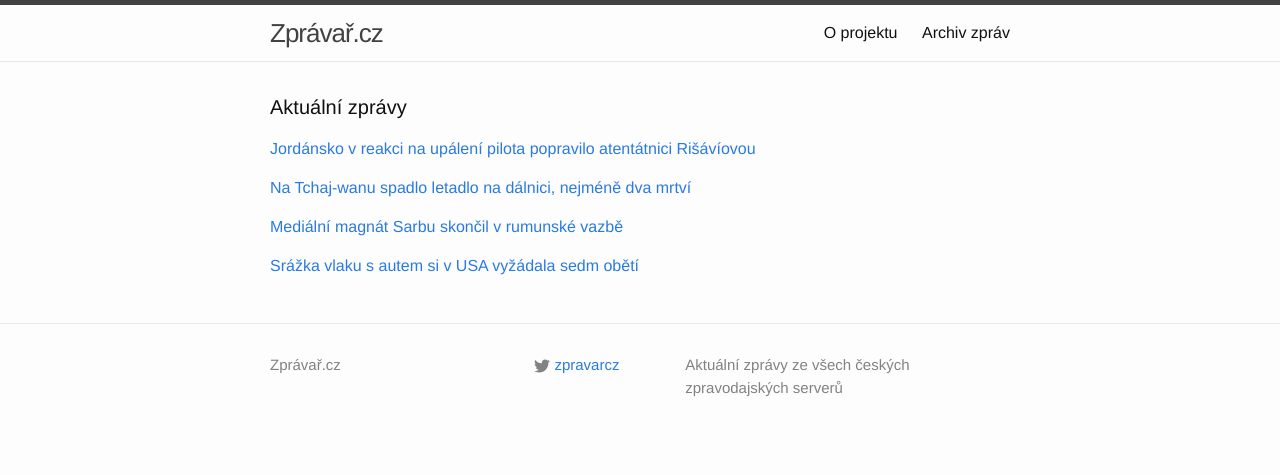
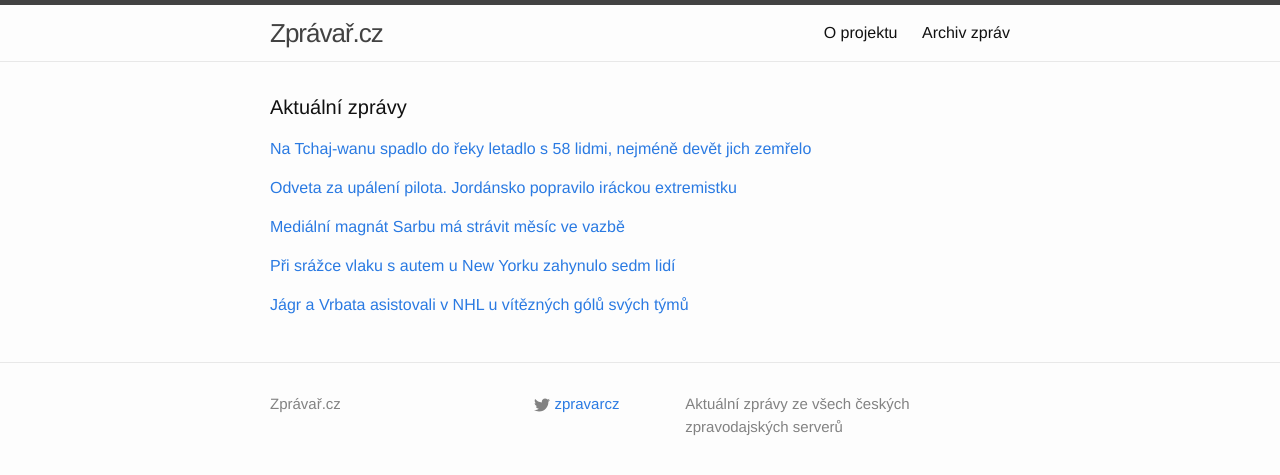
Before and after one commit to adliska/zpravar, a Jekyll site: the page built from index.html, in a window 1280 px wide. Shown: the top 475 px of the page. Built offline with Jekyll 4.4.1, drawn with Linux system fonts in a browser that asks for light colours; some of the changed lines change nothing that is shown.

Commit message:
zpravar news update

```diff
--- a/index.html
+++ b/index.html
@@ -5,9 +5,25 @@ layout: default
 <div class="home">
     <h1 class="page-heading">Aktuální zprávy</h1>
 
-<p><a href="javascript:;" onclick="toggle_visibility('zpravy0')">Jordánsko v reakci na upálení pilota popravilo atentátnici Rišávíovou</a></p>
+<p><a href="javascript:;" onclick="toggle_visibility('zpravy0')">Na Tchaj-wanu spadlo do řeky letadlo s 58 lidmi, nejméně devět jich zemřelo</a></p>
 <div id="zpravy0" style="display:none">
 <ul>
+<li><a href=http://zahranicni.ihned.cz/c1-63482360-na-tchaj-wanu-spadlo-do-reky-letadlo-s-58-lidmi-nejmene-devet-jich-zemrelo>Na Tchaj-wanu spadlo do řeky letadlo s 58 lidmi, nejméně devět jich zemřelo - zahranicni.ihned.cz</a></li>
+<li><a href=http://www.novinky.cz/zahranicni/svet/360662-na-tchaj-wanu-se-zritilo-letadlo-do-reky-zemrelo-devet-lidi.html>Na Tchaj-wanu se zřítilo letadlo do řeky , zemřelo devět lidí - www.novinky.cz</a></li>
+<li><a href=http://www.lidovky.cz/na-tchaj-wanu-se-zritilo-letadlo-do-reky-nejmene-devet-mrtvych-p6w-/zpravy-svet.aspx?c=A150204_071706_ln_zahranici_ele>Na Tchaj-wanu se zřítilo letadlo do řeky. Nejméně devět mrtvých  - www.lidovky.cz</a></li>
+<li><a href=http://www.ceskatelevize.cz/ct24/svet/300514-v-tchaj-peji-spadlo-letadlo-do-reky-zatim-devet-mrtvych/>V Tchaj-peji spadlo letadlo do řeky - zatím devět mrtvých - www.ceskatelevize.cz</a></li>
+<li><a href=http://www.novinky.cz/zahranicni/svet/360662-na-tchaj-wanu-se-zritilo-letadlo-do-reky.html>Na Tchaj-wanu se zřítilo letadlo do řeky  - www.novinky.cz</a></li>
+<li><a href=http://zpravy.aktualne.cz/zahranici/na-tchaj-wanu-spadlo-letadlo-s-58-lidmi-nejmene-dva-mrtvi/r~e343d1b6ac3111e49fc3002590604f2e/>Na Tchaj-wanu spadlo letadlo na dálnici, nejméně dva mrtví - zpravy.aktualne.cz</a></li>
+<li><a href=http://www.ceskenoviny.cz/zpravy/zpravy/na-tchaj-wanu-spalo-letadlo-s-58-lidmi-nejmene-devet-mrtvych/1177104>Na Tchaj-wanu spalo letadlo s 58 lidmi, nejméně devět mrtvých - www.ceskenoviny.cz</a></li>
+<li><a href=http://www.rozhlas.cz/_zprava/na-tchajwanu-se-zritilo-letadlo-s-58-lidmi-na-palube-nejmene-devet-cestujicich-zahynulo--1451466>Na Tchaj-wanu se zřítilo letadlo s 58 lidmi na palubě, nejméně devět cestujících zahynulo - www.rozhlas.cz</a></li>
+<li><a href=http://zpravy.idnes.cz/pad-letadla-v-tchaj-wanu-0sp-/zahranicni.aspx?c=A150204_062604_zahranicni_jj>V Tchaj-wanu se krátce po startu zřítilo letadlo, devět lidí zemřelo - zpravy.idnes.cz</a></li>
+<li><a href=http://www.novinky.cz/zahranicni/svet/360662-na-tchajwanu-se-zritilo-letadlo-do-reky.html>Na Tchajwanu se zřítilo letadlo do řeky  - www.novinky.cz</a></li>
+<li><a href=http://www.ceskenoviny.cz/zpravy/zpravy/na-tchaj-wanu-se-zritilo-letadlo-s-58-lidmi-nejmene-dva-mrtvi/1177104>Na Tchaj-wanu se zřítilo letadlo s 58 lidmi, nejméně dva mrtví - www.ceskenoviny.cz</a></li>
+</ul>
+</div><p><a href="javascript:;" onclick="toggle_visibility('zpravy1')">Odveta za upálení pilota. Jordánsko popravilo iráckou extremistku </a></p>
+<div id="zpravy1" style="display:none">
+<ul>
+<li><a href=http://www.lidovky.cz/odveta-za-upaleni-pilota-jordansko-popravilo-irackou-extremistku-109-/zpravy-svet.aspx?c=A150204_070936_ln_zahranici_ele>Odveta za upálení pilota. Jordánsko popravilo iráckou extremistku  - www.lidovky.cz</a></li>
 <li><a href=http://zpravy.e15.cz/zahranicni/udalosti/jordansko-v-reakci-na-upaleni-pilota-popravilo-atentatnici-risaviovou-1159413>Jordánsko v reakci na upálení pilota popravilo atentátnici Rišávíovou - zpravy.e15.cz</a></li>
 <li><a href=http://zpravy.aktualne.cz/zahranici/odveta-za-upaleni-pilota-jordansko-popravilo-teroristku/r~13f448b6ac2f11e49e4b0025900fea04/>Odveta za upálení pilota: Jordánsko popravilo teroristku - zpravy.aktualne.cz</a></li>
 <li><a href=http://www.ceskatelevize.cz/ct24/svet/300511-odplata-za-vrazdu-pilota-amman-popravil-extremistku-risaviovou/>Odplata za vraždu pilota: Ammán popravil extremistku Rišávíovou - www.ceskatelevize.cz</a></li>
@@ -16,28 +32,28 @@ layout: default
 <li><a href=http://www.rozhlas.cz/_zprava/jordansko-popravilo-v-reakci-na-vrazdu-sveho-pilota-extremistku-risaviovou--1451453>Jordánsko popravilo v reakci na vraždu svého pilota extremistku Rišávíovou - www.rozhlas.cz</a></li>
 <li><a href=http://zpravy.idnes.cz/jordansko-popravilo-extremistku-risaviovou-a-dalsiho-radikala-pwp-/zahranicni.aspx?c=A150204_044610_zahranicni_wlk>Jordánsko popravilo teroristku a dalšího vězně, reaguje na upálení pilota - zpravy.idnes.cz</a></li>
 </ul>
-</div><p><a href="javascript:;" onclick="toggle_visibility('zpravy1')">Na Tchaj-wanu spadlo letadlo na dálnici, nejméně dva mrtví</a></p>
-<div id="zpravy1" style="display:none">
-<ul>
-<li><a href=http://zpravy.aktualne.cz/zahranici/na-tchaj-wanu-spadlo-letadlo-s-58-lidmi-nejmene-dva-mrtvi/r~e343d1b6ac3111e49fc3002590604f2e/>Na Tchaj-wanu spadlo letadlo na dálnici, nejméně dva mrtví - zpravy.aktualne.cz</a></li>
-<li><a href=http://www.ceskenoviny.cz/zpravy/zpravy/na-tchaj-wanu-spalo-letadlo-s-58-lidmi-nejmene-devet-mrtvych/1177104>Na Tchaj-wanu spalo letadlo s 58 lidmi, nejméně devět mrtvých - www.ceskenoviny.cz</a></li>
-<li><a href=http://www.rozhlas.cz/_zprava/na-tchajwanu-se-zritilo-letadlo-s-58-lidmi-na-palube-nejmene-devet-cestujicich-zahynulo--1451466>Na Tchaj-wanu se zřítilo letadlo s 58 lidmi na palubě, nejméně devět cestujících zahynulo - www.rozhlas.cz</a></li>
-<li><a href=http://zpravy.idnes.cz/pad-letadla-v-tchaj-wanu-0sp-/zahranicni.aspx?c=A150204_062604_zahranicni_jj>V Tchaj-wanu se krátce po startu zřítilo letadlo, devět lidí zemřelo - zpravy.idnes.cz</a></li>
-<li><a href=http://www.novinky.cz/zahranicni/svet/360662-na-tchajwanu-se-zritilo-letadlo-do-reky.html>Na Tchajwanu se zřítilo letadlo do řeky  - www.novinky.cz</a></li>
-<li><a href=http://www.ceskenoviny.cz/zpravy/zpravy/na-tchaj-wanu-se-zritilo-letadlo-s-58-lidmi-nejmene-dva-mrtvi/1177104>Na Tchaj-wanu se zřítilo letadlo s 58 lidmi, nejméně dva mrtví - www.ceskenoviny.cz</a></li>
-</ul>
-</div><p><a href="javascript:;" onclick="toggle_visibility('zpravy2')">Mediální magnát Sarbu skončil v rumunské vazbě </a></p>
+</div><p><a href="javascript:;" onclick="toggle_visibility('zpravy2')">Mediální magnát Sarbu má strávit měsíc ve vazbě</a></p>
 <div id="zpravy2" style="display:none">
 <ul>
+<li><a href=http://www.ceskatelevize.cz/ct24/svet/300515-medialni-magnat-sarbu-ma-stravit-mesic-ve-vazbe/>Mediální magnát Sarbu má strávit měsíc ve vazbě - www.ceskatelevize.cz</a></li>
+<li><a href=http://ekonomika.idnes.cz/soud-poslal-exsefa-novy-sarbua-na-tricet-dni-do-vazby-pcy-/eko-zahranicni.aspx?c=A150204_065954_eko-zahranicni_jj>Rumunský soud poslal exšéfa Novy Sarbua na třicet dní do vazby - ekonomika.idnes.cz</a></li>
 <li><a href=http://www.novinky.cz/zahranicni/evropa/360663-medialni-magnat-sarbu-skoncil-v-rumunske-vazbe.html>Mediální magnát Sarbu skončil v rumunské vazbě  - www.novinky.cz</a></li>
 <li><a href=http://www.ceskenoviny.cz/zpravy/zpravy/rumunsky-soud-poslal-medialniho-magnata-sarbua-na-30-dni-do-vazby/1177101>Rumunský soud poslal mediálního magnáta Sarbua na 30 dní do vazby - www.ceskenoviny.cz</a></li>
 <li><a href=http://echo24.cz/a/wF8vF>Mediální magnát Sarbu opustil rumunskou vazbu - echo24.cz</a></li>
 </ul>
-</div><p><a href="javascript:;" onclick="toggle_visibility('zpravy3')">Srážka vlaku s autem si v USA vyžádala sedm obětí</a></p>
+</div><p><a href="javascript:;" onclick="toggle_visibility('zpravy3')">Při srážce vlaku s autem u New Yorku zahynulo sedm lidí</a></p>
 <div id="zpravy3" style="display:none">
 <ul>
+<li><a href=http://zpravy.aktualne.cz/zahranici/pri-srazce-vlaku-s-autem-u-new-yorku-zahynulo-sedm-lidi/r~4a8f7dccac3511e4ab15002590604f2e/>Při srážce vlaku s autem u New Yorku zahynulo sedm lidí - zpravy.aktualne.cz</a></li>
 <li><a href=http://www.novinky.cz/zahranicni/amerika/360664-srazka-vlaku-s-autem-si-v-usa-vyzadala-sedm-obeti.html>Srážka vlaku s autem si v USA vyžádala sedm obětí - www.novinky.cz</a></li>
 <li><a href=http://zpravy.idnes.cz/srazka-vlaku-a-auta-v-new-yorku-dzx-/zahranicni.aspx?c=A150204_063357_zahranicni_jj>V New Yorku při střetu příměstského vlaku s autem zahynulo šest lidí - zpravy.idnes.cz</a></li>
 <li><a href=http://www.ceskatelevize.cz/ct24/svet/300512-v-new-yorku-se-srazil-vlak-s-autem-7-mrtvych/>V New Yorku se srazil vlak s autem - 7 mrtvých - www.ceskatelevize.cz</a></li>
 </ul>
+</div><p><a href="javascript:;" onclick="toggle_visibility('zpravy4')">Jágr a Vrbata asistovali v NHL u vítězných gólů svých týmů</a></p>
+<div id="zpravy4" style="display:none">
+<ul>
+<li><a href=http://hokej.idnes.cz/hokej-nhl-zpravodajtsvi-081-/nhl.aspx?c=A150204_072217_nhl_rou>Jágr a Vrbata asistovali v NHL u vítězných gólů svých týmů - hokej.idnes.cz</a></li>
+<li><a href=http://www.sportovninoviny.cz/zpravy/jagr-a-vrbata-asistovali-v-nhl-u-viteznych-branek/1177115>Jágr a Vrbata asistovali v NHL u vítězných branek - www.sportovninoviny.cz</a></li>
+<li><a href=http://sport.aktualne.cz/jagr-prihral-na-vitezny-gol-new-jersey-slape-presto-ztraci/r~ad10d284ac3011e4b6d20025900fea04/>Jágr přihrál na vítězný gól. New Jersey šlape, přesto ztrácí - sport.aktualne.cz</a></li>
+</ul>
 </div></div>
```
